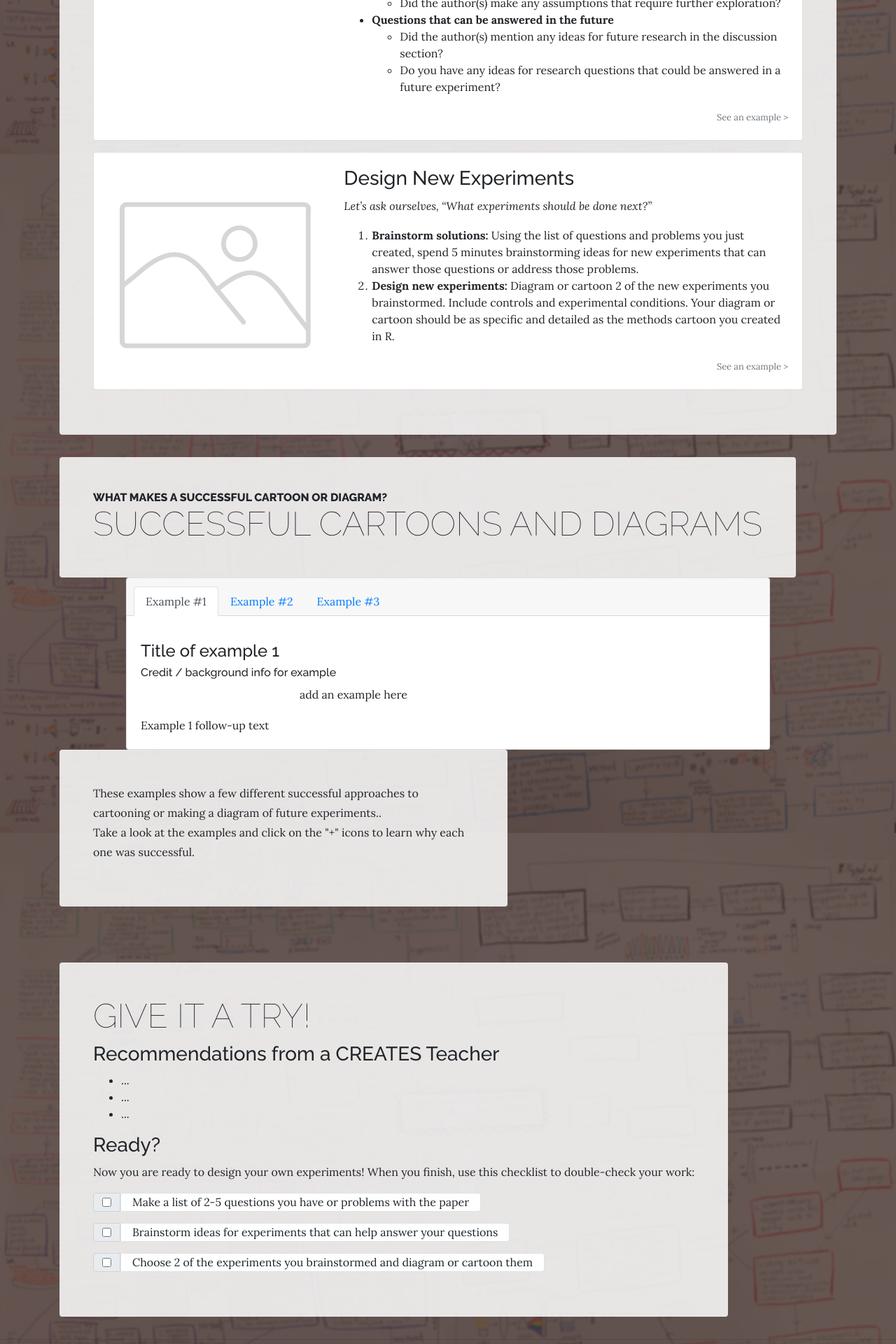
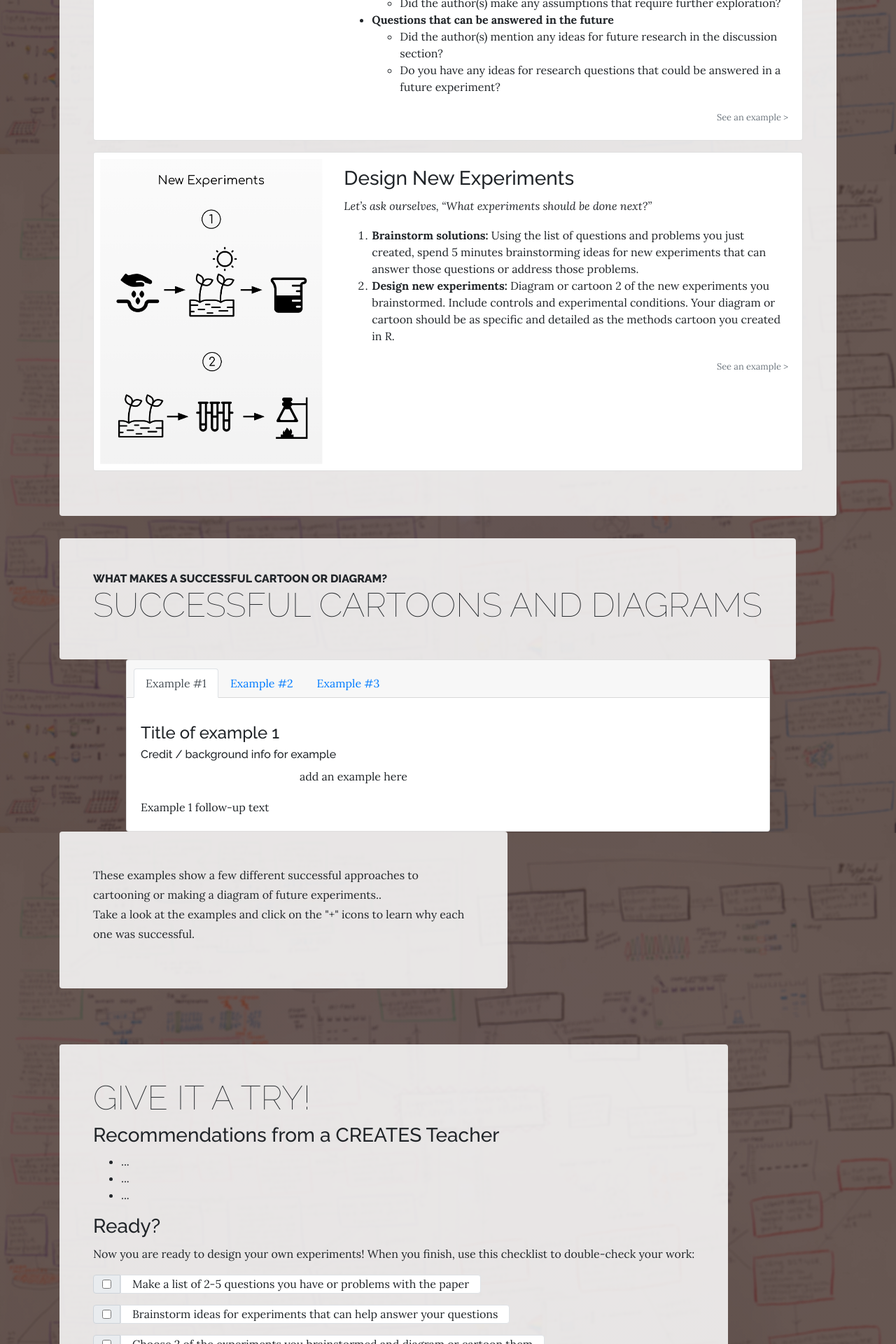
Before and after one commit to woof84/woof84.github.io-creates, a Jekyll site: the page built from te.html, in a window 1280 px wide. Shown: the part 749-2669 px from the top of the page at 70% size. Built offline with Jekyll 4.4.1, drawn with Linux system fonts in a browser that asks for light colours; nearby versions of some CDN libraries.

Commit message:
add TE image and replace R image

```diff
--- a/te.html
+++ b/te.html
@@ -22,7 +22,7 @@ layout: page
                       <!-- Step 1.1 -->
                       <div class="row no-gutters">
                            <div class="col-md-4"><!-- Image -->
-                               <a data-toggle="modal" data-target="#step-1-1-info" href="#"><img src="{{ '/img/te_questions_and_problems.png' | absolute_url }}" class="card-img" alt="placeholder" ></a>
+                               <a data-toggle="modal" data-target="#step-1-1-info" href="#"><img src="{{ '/img/te_questions_and_problems.png' | absolute_url }}" class="card-img" alt="Abstract representation of paper containing questions and problems with article." ></a>
                           </div>
                           <div class="col-md-8">
                               <div class="card-body">
@@ -56,7 +56,7 @@ layout: page
                       <!-- Step 1.2 -->
                       <div class="row no-gutters">
                            <div class="col-md-4"><!-- Image -->
-                               <a data-toggle="modal" data-target="#step-1-1-info" href="#"><img src="{{ '/img/placeholder.png' | absolute_url }}" class="card-img" alt="placeholder image"></a>
+                               <a data-toggle="modal" data-target="#step-1-2-info" href="#"><img src="{{ '/img/te_next_experiment.png' | absolute_url }}" class="card-img" alt="Abstract representation of paper with two methods cartoons of new experiments."></a>
                           </div>
                           <div class="col-md-8">
                               <div class="card-body">
@@ -231,3 +231,40 @@ layout: page
       </div>
     </div>
   </section>
+
+<!-- ********* -->
+<!-- modals - these pop up to provide more info about each step -->
+<!-- ********* -->
+<!-- Modal 1.1 - Pop up with more information -->
+<div class="modal fade" id="step-1-1-info" tabindex="-1" role="dialog" aria-labelledby="More information on step 1.1" aria-hidden="true">
+    <div class="modal-dialog" role="document">
+        <div class="modal-content">
+            <div class="modal-header">
+                <h5 class="modal-title" id="exampleModalLabel">More information on step 1.1</h5>
+                <button type="button" class="close" data-dismiss="modal" aria-label="Close"> <span aria-hidden="true">&times;</span> </button>
+            </div>
+            <div class="modal-body"><img src="{{ '/img/te_questions_and_problems.png' | absolute_url }}" class="img-thumbnail img-fluid" alt="Abstract representation of paper containing questions and problems with article." >
+            </div>
+            <div class="modal-footer">
+                <button type="button" class="btn btn-secondary" data-dismiss="modal">Close</button>
+            </div>
+        </div>
+    </div>
+</div>
+<!-- Modal 1.2 - Pop up with more information -->
+<div class="modal fade" id="step-1-2-info" tabindex="-1" role="dialog" aria-labelledby="More information on step 1.2" aria-hidden="true">
+    <div class="modal-dialog" role="document">
+        <div class="modal-content">
+            <div class="modal-header">
+                <h5 class="modal-title" id="exampleModalLabel">More information on step 1.2</h5>
+                <button type="button" class="close" data-dismiss="modal" aria-label="Close"> <span aria-hidden="true">&times;</span> </button>
+            </div>
+            <div class="modal-body"><img src="{{ '/img/te_next_experiment.png' | absolute_url }}" class="img-thumbnail img-fluid" alt="Abstract representation of paper with two methods cartoons of new experiments.">
+            </div>
+            <div class="modal-footer">
+                <button type="button" class="btn btn-secondary" data-dismiss="modal">Close</button>
+            </div>
+        </div>
+    </div>
+</div>
+<!-- /modals -->
```
Also changed, not shown: img/r_annotate_the_figures.png, img/te_next_experiment.png (added).
